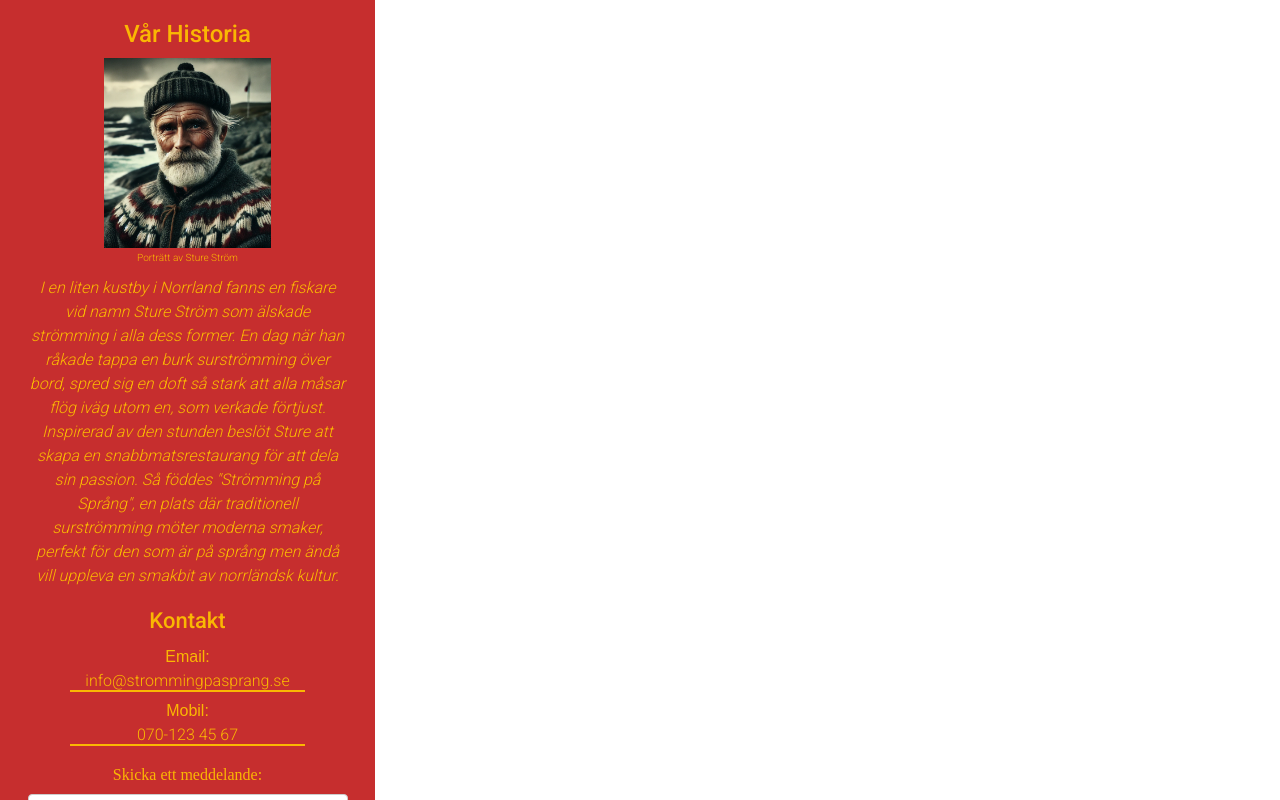
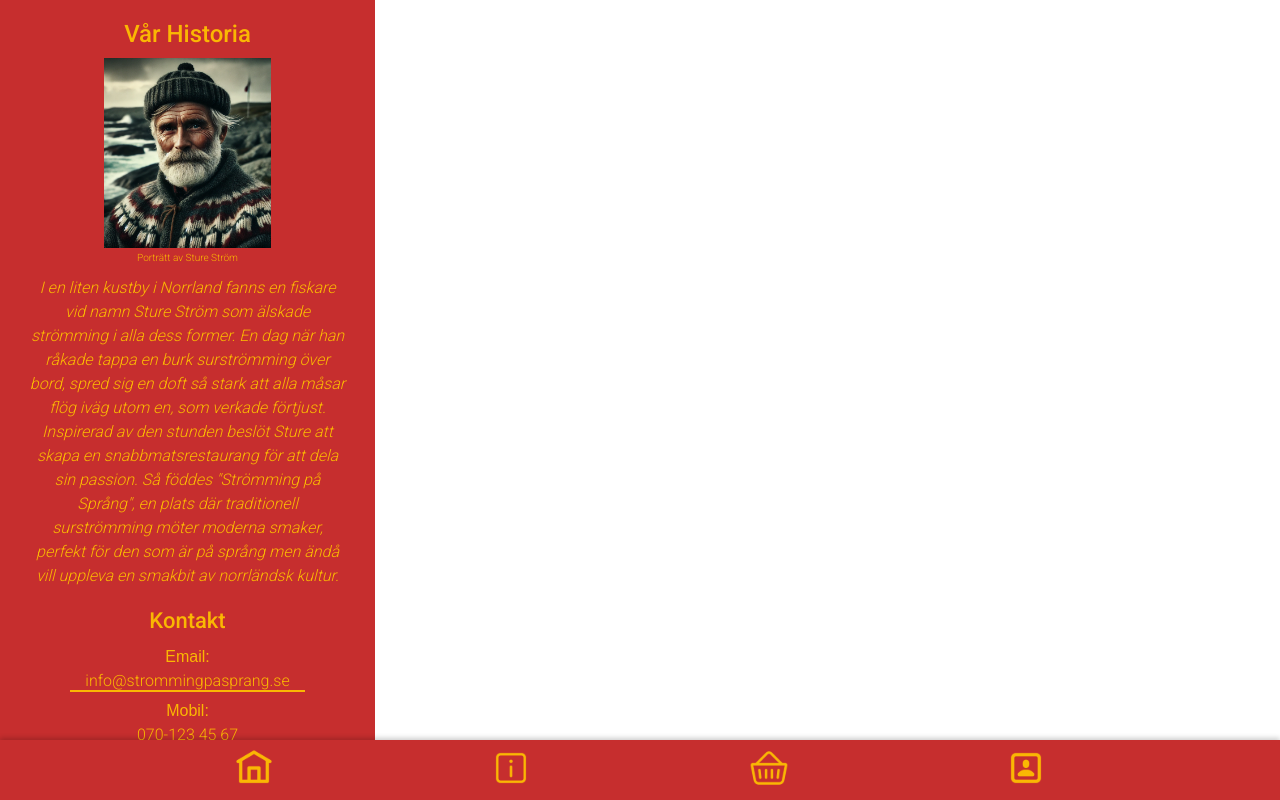
Before and after one commit to Niklascreate/Take-away-app, a React (Vite) app in the folder takeaway-frontend/takeAwayApp/: page /info in a window 1280 px wide. Shown: the top 800 px of the page. Built offline with nearby package versions, Linux system fonts and the light colour scheme.

Commit message:
kopplat ihop några sidor

```diff
--- a/takeaway-frontend/takeAwayApp/src/Components/nav/Nav.tsx
+++ b/takeaway-frontend/takeAwayApp/src/Components/nav/Nav.tsx
@@ -1,14 +1,19 @@
 import './nav.css'
+import { Link } from 'react-router-dom';
 
 export default function Nav() {
   return (
     <section className="nav_container">
-        <ul className="nav_list">
-            <li><img src="src/assets/home.svg" alt="Home" className="nav_icon" /></li>
-            <li><img src="src/assets/info.svg" alt="Info" className="nav_icon" /></li>
-            <li><img src="src/assets/cart.svg" alt="Cart" className="nav_icon" /></li>
-            <li><img src="src/assets/avatar.svg" alt="Profil" className="nav_icon" /></li>
-        </ul>
+      <ul className="nav_list">
+        <Link to="/meny">
+          <img src="src/assets/home.svg" alt="Home" className="nav_icon" />
+        </Link>
+        <Link to="/info">
+          <img src="src/assets/info.svg" alt="Info" className="nav_icon" />
+        </Link>
+        <li><img src="src/assets/cart.svg" alt="Cart" className="nav_icon" /></li>
+        <li><img src="src/assets/avatar.svg" alt="Profil" className="nav_icon" /></li>
+      </ul>
     </section>
   )
 }
--- a/takeaway-frontend/takeAwayApp/src/Components/overlayMenyinfo/overlayMenyinfo.css
+++ b/takeaway-frontend/takeAwayApp/src/Components/overlayMenyinfo/overlayMenyinfo.css
@@ -34,7 +34,7 @@
     border-radius: 8px;
     margin-top: 1.3rem;
     box-shadow: 0 4px 6px rgba(0, 0, 0, 0.1),
-    0 10px 5px rgba(0, 0, 0, 0.2);
+    0 7px 5px rgba(0, 0, 0, 0.2);
 }
 
 .stängKnapp {
--- a/takeaway-frontend/takeAwayApp/src/Pages/infoPage/InfoPage.tsx
+++ b/takeaway-frontend/takeAwayApp/src/Pages/infoPage/InfoPage.tsx
@@ -1,16 +1,20 @@
 import './infopage.css';
 import { motion } from 'framer-motion';
+import Nav from "../../Components/nav/Nav";
 
 function InfoPage() {
     return (
         <section className="infoPageWrapper">
+            <>
                 <motion.section
                     className="historia"
                     initial={{ x: '-100vw', opacity: 0 }}
                     animate={{ x: 0, opacity: 1 }}
-                transition={{ duration: 0.6,
+                    transition={{
+                        duration: 0.6,
                         delay: 0.2,
-                    ease: 'easeInOut'  }}
+                        ease: 'easeInOut'
+                    }}
                 >
                     <h1 className="historiaH1">Vår Historia</h1>
                     <img src="src/assets/sture.png" alt="Bild på Sture" />
@@ -27,9 +31,11 @@ function InfoPage() {
                     className="kontakt"
                     initial={{ x: '100vw', opacity: 0 }}
                     animate={{ x: 0, opacity: 1 }}
-                transition={{ duration: 0.6,
+                    transition={{
+                        duration: 0.6,
                         delay: 0.4,
-                    ease: 'easeInOut'  }}
+                        ease: 'easeInOut'
+                    }}
                 >
                     <h2 className="kontaktH2">Kontakt</h2>
                     <h3 className="kontaktMailLabel">Email:</h3>
@@ -44,6 +50,8 @@ function InfoPage() {
                         <button type="submit">Skicka</button>
                     </form>
                 </motion.section>
+                <Nav />
+            </>
         </section>
     );
 }
--- a/takeaway-frontend/takeAwayApp/src/Pages/infoPage/infoPage.css
+++ b/takeaway-frontend/takeAwayApp/src/Pages/infoPage/infoPage.css
@@ -102,6 +102,7 @@
 
 .kontaktForm button {
   margin-top: 10px;
+  margin-bottom: 2rem;
   padding: 10px;
   width: 35%;
   max-width: 320px;
--- a/takeaway-frontend/takeAwayApp/src/Pages/landingPage/LandingPage.tsx
+++ b/takeaway-frontend/takeAwayApp/src/Pages/landingPage/LandingPage.tsx
@@ -1,9 +1,16 @@
 import './landingpage.css';
 import { motion } from 'framer-motion';
+import { useNavigate } from 'react-router-dom';
 
 function LandingPage() {
+  const navigate = useNavigate();
+
+  const handlePageClick = () => {
+    navigate('/meny');
+  };
+
   return (
-    <div className='landingpage-container'>
+    <div className='landingpage-container' onClick={handlePageClick}>
       <h1 className='landingpage-title'>STRÖMMING PÅ SPRÅNG</h1>
       <motion.img
         className='landingpage-img'
```
Lines whose indentation alone changed are shown as unchanged.
